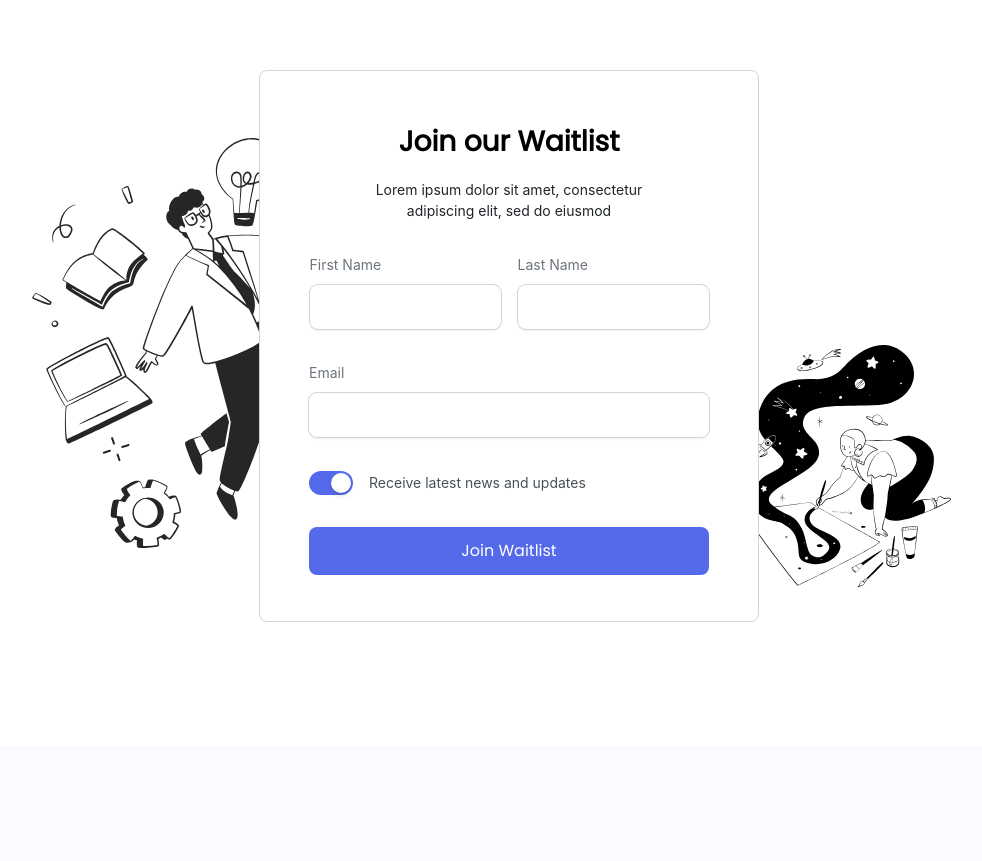
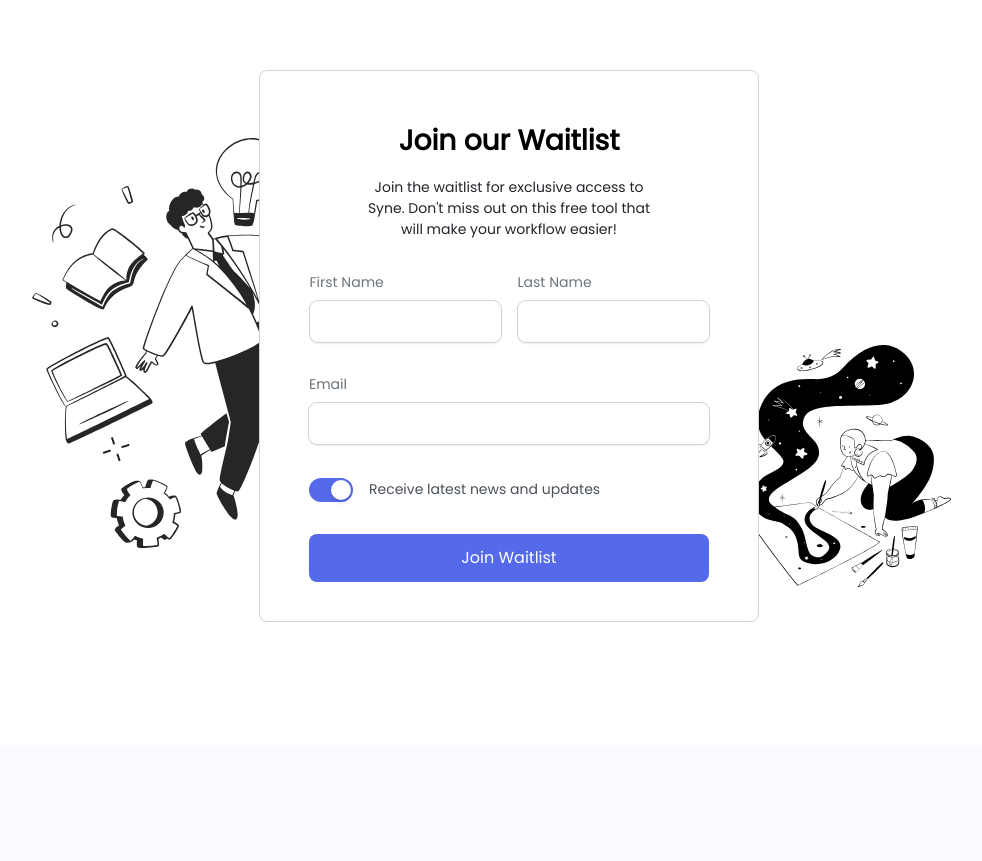
Before and after one commit to jeannyinthelamp/sycamore.ai, a React (Create React App) app: page / in a window 1280 px wide. Shown: the part 4180-5041 px from the top of the page, without its empty margins (131-1113 px from the left). Built offline with nearby package versions, Linux system fonts and the light colour scheme.

Commit message:
Update Waitlist component waitlist message, fonts, line heights, font colors

```diff
--- a/src/Components/Landing/Waitlist/Waitlist.js
+++ b/src/Components/Landing/Waitlist/Waitlist.js
@@ -32,46 +32,46 @@ export default function Waitlist() {
           />
           <div className='waitlist-card-wrapper z-10 w-[500px] h-[552px] flex flex-col justify-start items-center p-[50px] bg-white border border-solid border-[#CED4DA] rounded-lg'>
             <div className='waitlist-card-text-wrapper w-[298px] h-auto flex flex-col gap-[16px] items-center'>
-              <h1 className='font-Poppins text-[28px] font-semibold leading-[42px]'>
+              <h1 className='font-Poppins text-[28px] font-semibold leading-[40px] font-black'>
                 Join our Waitlist
               </h1>
-              <p className='font-Inter text-[14px] text-[#212529] font-normal leading-[21px] text-center'>
-                Lorem ipsum dolor sit amet, consectetur adipiscing elit, sed do
-                eiusmod
+              <p className='font-Poppins text-[14px] text-[#212529] font-normal leading-[21px] text-center'>
+                Join the waitlist for exclusive access to Syne. Don't miss out
+                on this free tool that will make your workflow easier!
               </p>
             </div>
             {/* //* form */}
             <form className='waitlist-form-wrapper mt-[32px] flex flex-col justify-start items-center'>
               <div className='first-last-names-wrapper flex flex-row'>
-                <label className='flex flex-col font-Inter text-[#6C757D] text-[14px] font-normal leading-[24px]'>
+                <label className='flex flex-col font-Poppins text-[#6C757D] text-[14px] font-normal leading-[21px]'>
                   First Name
                   <input
                     //
                     type='text'
                     name='first-name'
-                    className={`${detectBrowser()} w-[191px] h-auto mt-[8px] mr-[17px] py-[10px] px-[16px] text-[#212529] outline outline-1 outline-[#CED4DA] rounded-lg shadow-[0_2px_2px_0_rgba(33,37,41,0.08)]`}
+                    className={`${detectBrowser()} w-[191px] h-auto mt-[8px] mr-[17px] py-[10px] px-[16px] font-Inter text-[#212529] outline outline-1 outline-[#CED4DA] rounded-lg shadow-[0_2px_2px_0_rgba(33,37,41,0.08)]`}
                   />
                 </label>
-                <label className='flex flex-col font-Inter text-[#6C757D] text-[14px] font-normal leading-[24px]'>
+                <label className='flex flex-col font-Poppins text-[#6C757D] text-[14px] font-normal leading-[21px]'>
                   Last Name
                   <input
                     //
                     type='text'
                     name='last-name'
-                    className={`${detectBrowser()} w-[191px] h-auto mt-[8px] py-[10px] px-[16px] text-[#212529] outline outline-1 outline-[#CED4DA] rounded-lg shadow-[0_2px_2px_0_rgba(33,37,41,0.08)]`}
+                    className={`${detectBrowser()} w-[191px] h-auto mt-[8px] py-[10px] px-[16px] font-Inter text-[#212529] outline outline-1 outline-[#CED4DA] rounded-lg shadow-[0_2px_2px_0_rgba(33,37,41,0.08)]`}
                   />
                 </label>
               </div>
               {/* //* email & submit button wrapper */}
               <div className='form-email-button-wrapper w-auto h-auto mt-[32px] flex flex-col justify-center items-center'>
-                <label className='flex flex-col font-Inter text-[#6C757D] text-[14px] font-normal leading-[24px]'>
+                <label className='flex flex-col font-Poppins text-[#6C757D] text-[14px] font-normal leading-[21px]'>
                   Email
                   <input
                     //
                     type='email'
                     name='email'
                     required
-                    className={`${detectBrowser()} w-[400px] h-auto mt-[8px] py-[10px] px-[16px] text-[#212529]  outline outline-1 outline-[#CED4DA] rounded-lg shadow-[0_2px_2px_0_rgba(33,37,41,0.08)]`}
+                    className={`${detectBrowser()} w-[400px] h-auto mt-[8px] py-[10px] px-[16px] font-Inter text-[#212529]  outline outline-1 outline-[#CED4DA] rounded-lg shadow-[0_2px_2px_0_rgba(33,37,41,0.08)]`}
                   />
                 </label>
 
@@ -89,7 +89,7 @@ export default function Waitlist() {
                       className: "before:hidden left-0.5 border-none",
                     }}
                   />
-                  <p className='ml-[16px] font-Inter text-[#495057] text-[14px] font-normal leading-[21px]'>
+                  <p className='ml-[16px] font-Poppins text-[#495057] text-[14px] font-normal leading-[21px]'>
                     Receive latest news and updates
                   </p>
                 </div>
```
